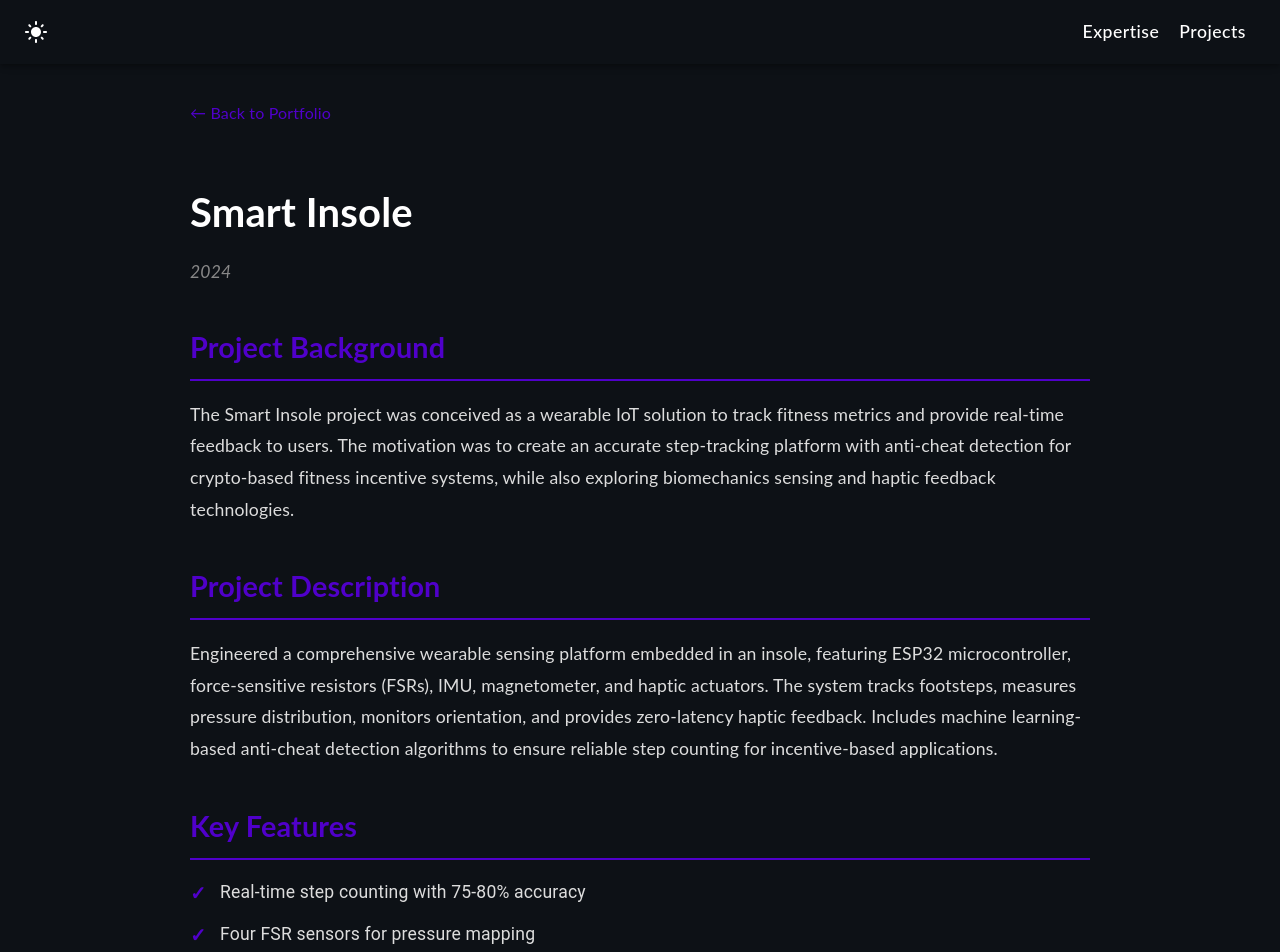
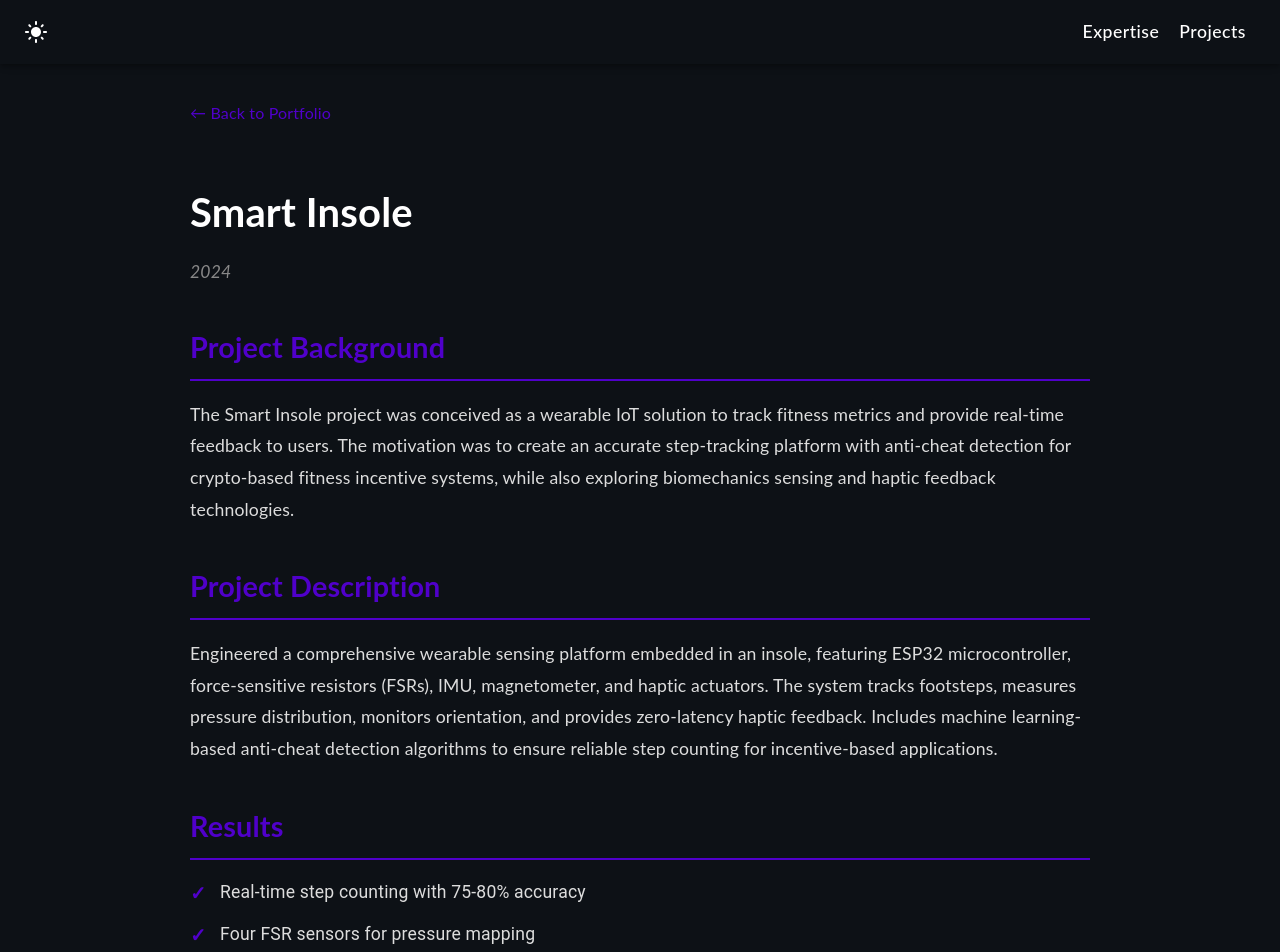
Before and after one commit to alwinsdon/alwinsdon.github.io, a React (Create React App) app: page /project/smart-insole in a window 1280 px wide. Shown: the top 952 px of the page. Built offline with nearby package versions, Linux system fonts and the light colour scheme.

Commit message:
Update: Changed 'Key Features' section heading to 'Results'

```diff
--- a/src/components/projects/ProjectDetail.tsx
+++ b/src/components/projects/ProjectDetail.tsx
@@ -47,7 +47,7 @@ function ProjectDetail({
 
         {features && features.length > 0 && (
           <section className="project-section">
-            <h2>Key Features</h2>
+            <h2>Results</h2>
             <ul className="features-list">
               {features.map((feature, index) => (
                 <li key={index}>{feature}</li>
```
